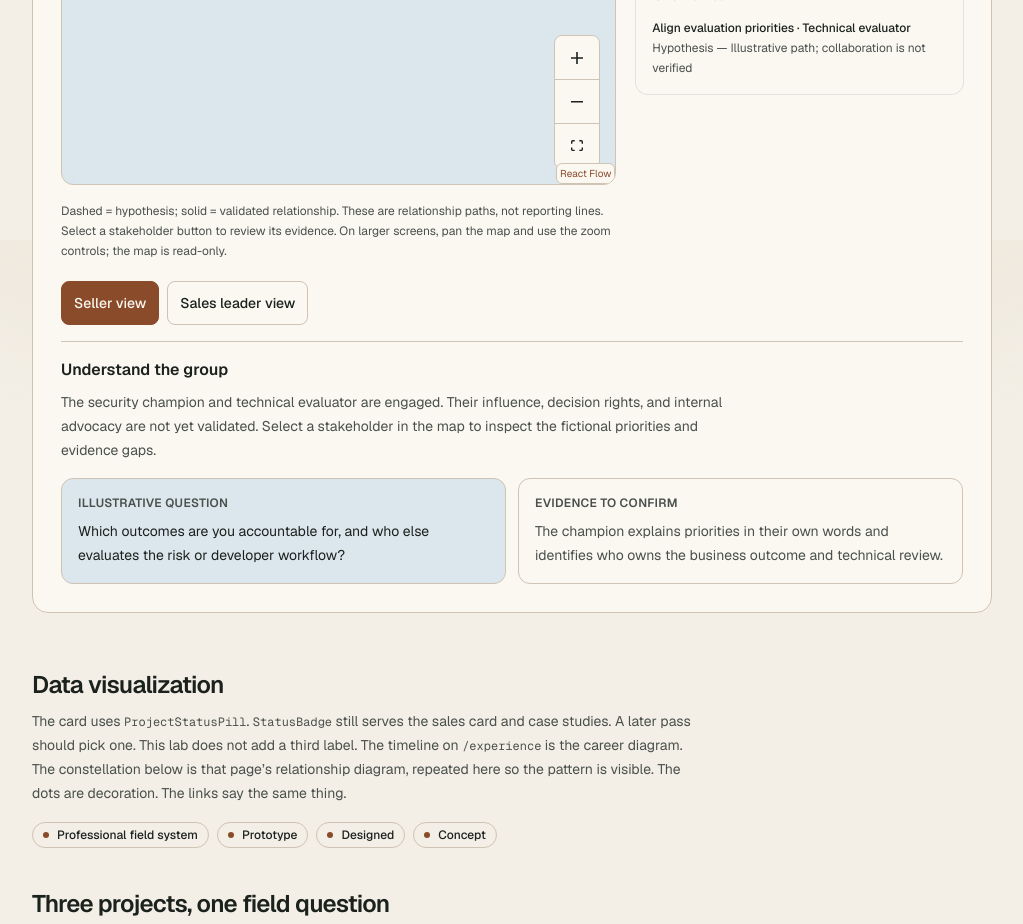
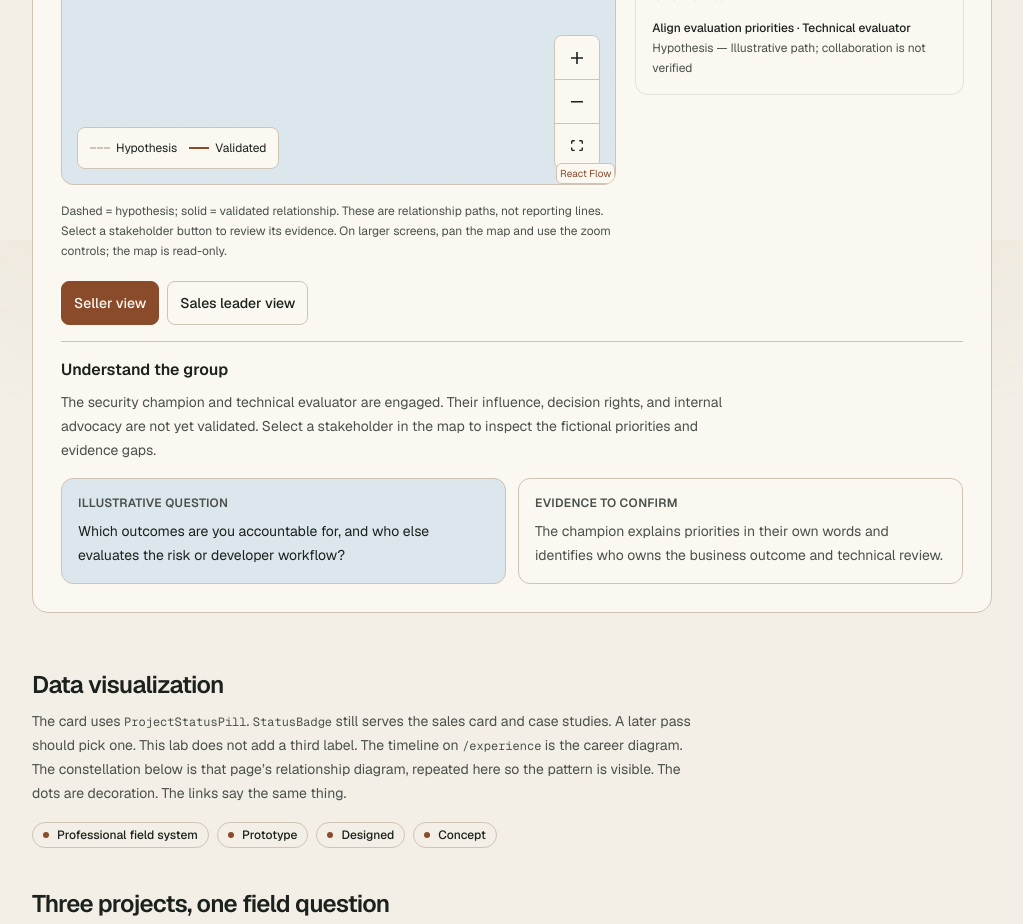
Before and after one commit to heyfunwhoa/byjoyaing-portfolio, a Next.js app: page /design-lab in a window 1280 px wide. Shown: the part 10960-11884 px from the top of the page, without its empty margins (128-1151 px from the left). Built offline with nearby package versions, Linux system fonts and the light colour scheme.

Commit message:
Add in-canvas relationship legend

```diff
--- a/components/stakeholder-map/stakeholder-map-flow.module.css
+++ b/components/stakeholder-map/stakeholder-map-flow.module.css
@@ -29,3 +29,36 @@
 .canvas :global(.react-flow__attribution a) {
   color: var(--accent);
 }
+
+.legend {
+  display: flex;
+  flex-wrap: wrap;
+  gap: 0.75rem;
+  border: 1px solid var(--border);
+  border-radius: 0.5rem;
+  background: var(--card);
+  padding: 0.625rem 0.75rem;
+  color: var(--foreground);
+  font-size: 0.75rem;
+  line-height: 1.25rem;
+}
+
+.legendItem {
+  display: inline-flex;
+  align-items: center;
+  gap: 0.375rem;
+  white-space: nowrap;
+}
+
+.legendLine {
+  width: 1.25rem;
+  border-top: 2px solid var(--border);
+}
+
+.hypothesis {
+  border-top-style: dashed;
+}
+
+.validated {
+  border-top-color: var(--accent);
+}
--- a/components/stakeholder-map/stakeholder-map.tsx
+++ b/components/stakeholder-map/stakeholder-map.tsx
@@ -5,6 +5,7 @@ import {
   Background,
   Controls,
   Handle,
+  Panel,
   Position,
   ReactFlow,
   type Edge,
@@ -284,6 +285,28 @@ export function StakeholderMap({
             }}
           >
             <Background gap={18} size={1} color="var(--border)" />
+            <Panel position="bottom-left">
+              <div
+                className={styles.legend}
+                role="group"
+                aria-label="Relationship map legend"
+              >
+                <span className={styles.legendItem}>
+                  <span
+                    className={`${styles.legendLine} ${styles.hypothesis}`}
+                    aria-hidden="true"
+                  />
+                  Hypothesis
+                </span>
+                <span className={styles.legendItem}>
+                  <span
+                    className={`${styles.legendLine} ${styles.validated}`}
+                    aria-hidden="true"
+                  />
+                  Validated
+                </span>
+              </div>
+            </Panel>
             <Controls
               showInteractive={false}
               position="bottom-right"
```
Also changed, not shown: 1 other file (tests, documents, lock files or other folders).
